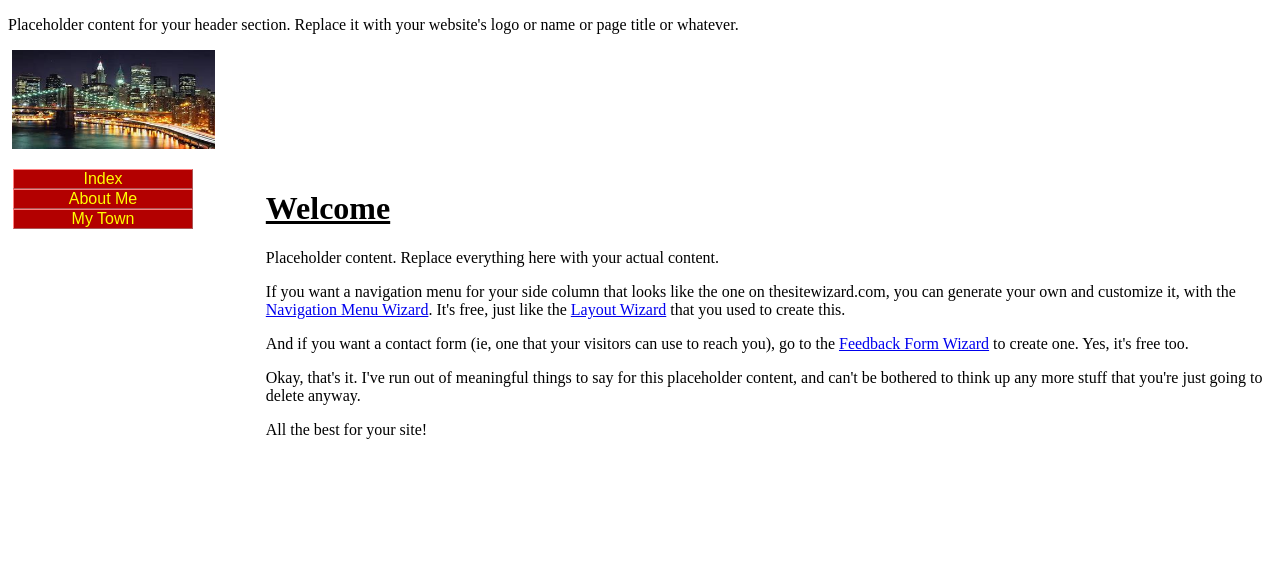
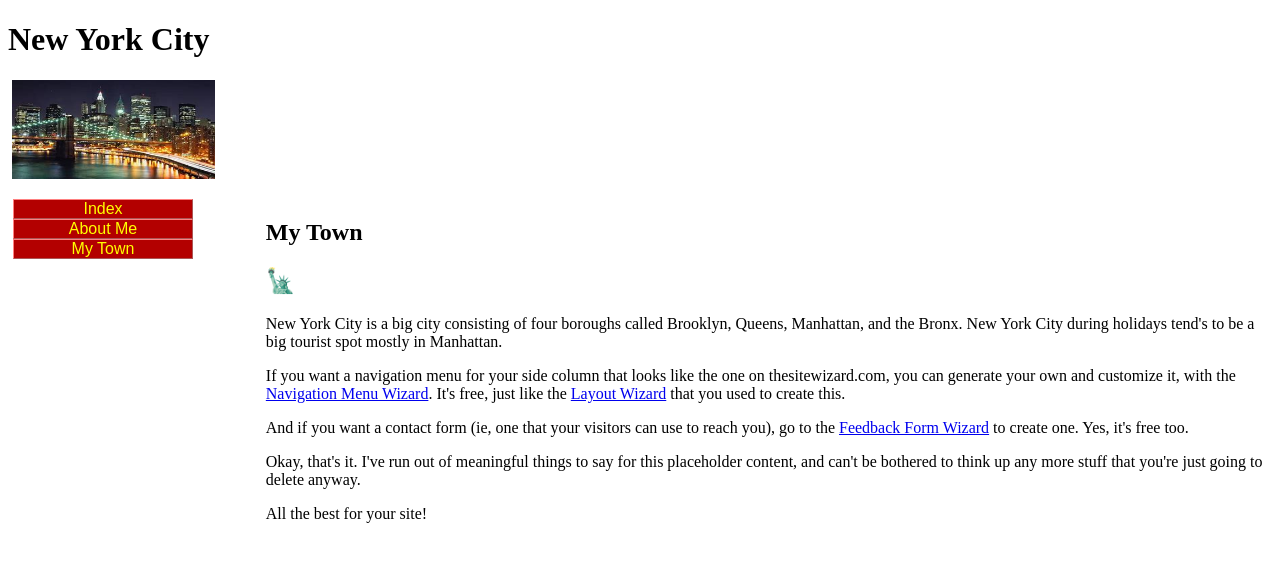
Before and after one commit to Donald592/personal, a plain HTML site: page mytown.html in a window 1280 px wide. Drawn offline with Linux system fonts and the light colour scheme.

Commit message:
My edits

```diff
--- a/mytown.html
+++ b/mytown.html
@@ -13,16 +13,18 @@
     <div id="tswcontainer">
       <div id="tswheader">
         <!-- start of header section: insert your logo, etc, here -->
-        <p> Placeholder content for your header section. Replace it with your
-          website's logo or name or page title or whatever. </p>
+        <h1> New York City </h1>
         <p>&nbsp;<img src="images/OIP.jfif" alt="" style="width: 203px; height: 99px;"></p>
         <!-- end of header section: insert your logo, etc, above this line --> </div>
       <div id="tswcontent">
         <div id="tswcontproper">
           <!-- start of content column: insert your content here -->
-          <h1><u>Welcome</u></h1>
-          <p> Placeholder content. Replace everything here with your actual
-            content. </p>
+          <h2>My Town </h2>
+          <h1></h1>
+          <h2>🗽</h2>
+          <p> New York City is a big city consisting of four boroughs called
+            Brooklyn, Queens, Manhattan, and the Bronx. New York City during
+            holidays tend's to be a big tourist spot mostly in Manhattan.</p>
           <p> If you want a navigation menu for your side column that looks like
             the one on thesitewizard.com, you can generate your own and
             customize it, with the <a href="https://www.thesitewizard.com/wizards/css-menu-buttons.shtml">Navigation
--- a/tswnavbar.css
+++ b/tswnavbar.css
@@ -33,5 +33,5 @@
 
 .body {
   font-family: "Arial", "sans-serif", "Times New Roman";
-  font-size: 110%;
+  font-size: 100%;
 }
```
Also changed, not shown: 1 other file.
